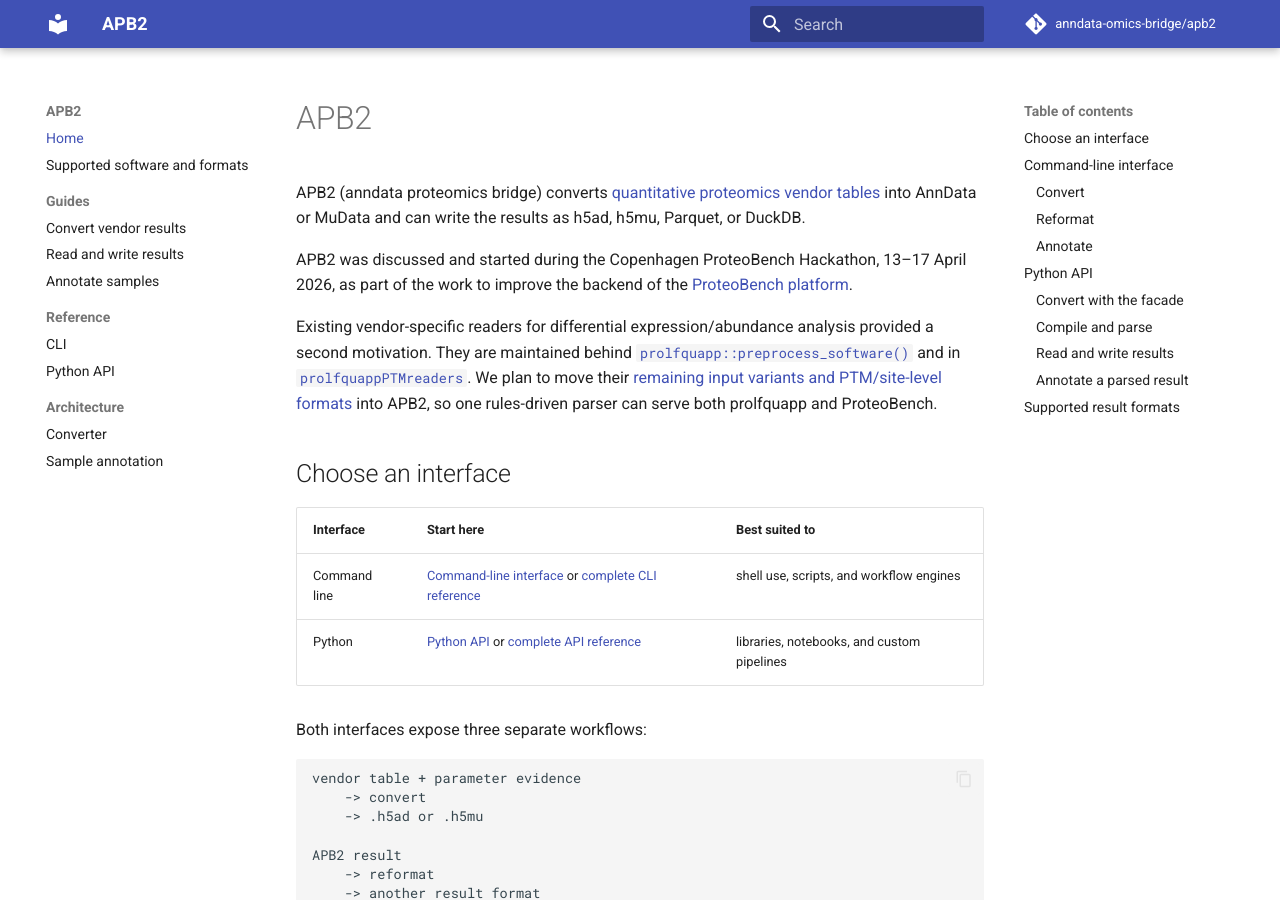
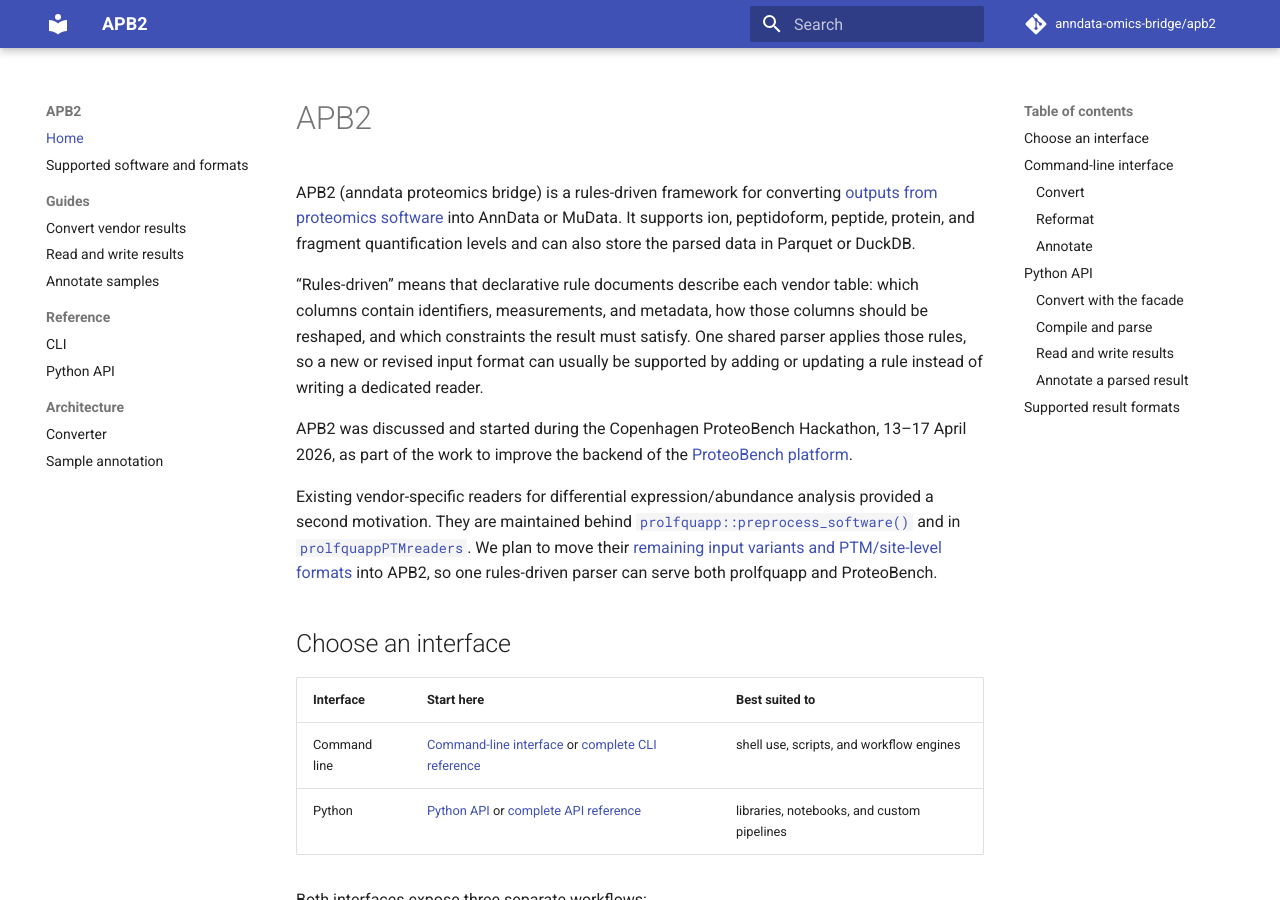
Before and after one commit to anndata-omics-bridge/apb2, an MkDocs documentation site: the page built from docs/index.md, in a window 1280 px wide and 900 px high. Built offline with MkDocs 1.6.1 and Material for MkDocs 9.7.7, drawn with Linux system fonts in a browser that asks for light colours; comment, search, counter and statistics services are not loaded.

Commit message:
docs: explain APB2 rules-driven conversion

```diff
--- a/docs/index.md
+++ b/docs/index.md
@@ -1,8 +1,15 @@
 # APB2
 
-APB2 (anndata proteomics bridge) converts
-[quantitative proteomics vendor tables](supported_software.md#packaged-vendor-table-rules)
-into AnnData or MuData and can write the results as h5ad, h5mu, Parquet, or DuckDB.
+APB2 (anndata proteomics bridge) is a rules-driven framework for converting
+[outputs from proteomics software](supported_software.md#packaged-vendor-table-rules) into AnnData
+or MuData. It supports ion, peptidoform, peptide, protein, and fragment quantification levels and
+can also store the parsed data in Parquet or DuckDB.
+
+“Rules-driven” means that declarative rule documents describe each vendor table: which columns
+contain identifiers, measurements, and metadata, how those columns should be reshaped, and which
+constraints the result must satisfy. One shared parser applies those rules, so a new or revised
+input format can usually be supported by adding or updating a rule instead of writing a dedicated
+reader.
 
 APB2 was discussed and started during the Copenhagen ProteoBench Hackathon, 13–17 April 2026, as
 part of the work to improve the backend of the
```
Also changed, not shown: README.md (+9 -1 lines).
